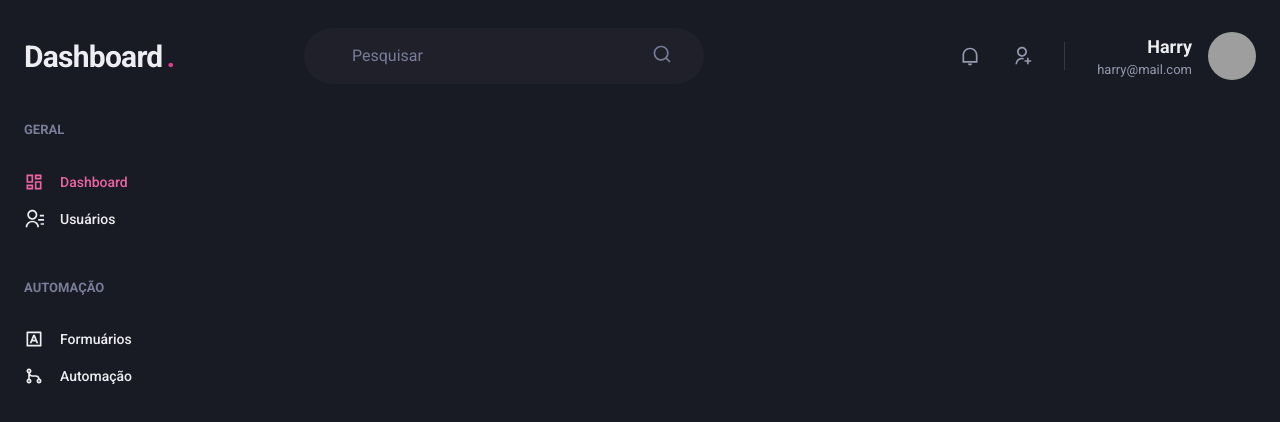
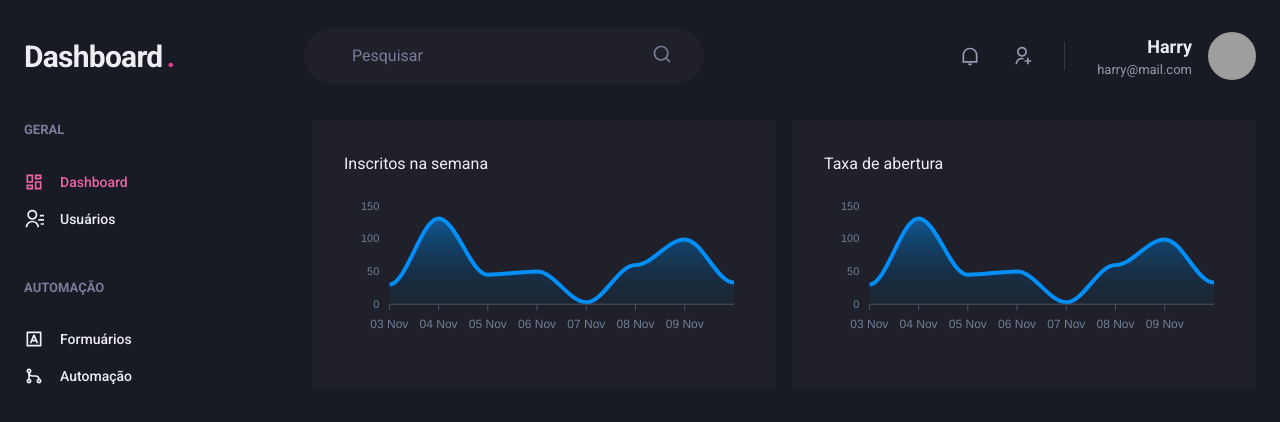
Before and after one commit to YuryRegis/ignite-next-dashboard, a Next.js app: page /dashboard in a window 1280 px wide. Shown: the top 422 px of the page. Built offline with nearby package versions, Linux system fonts and the light colour scheme; grey boxes are pictures that could not be loaded.

Commit message:
feat: create dashboard grid with charts

```diff
--- a/src/pages/dashboard.tsx
+++ b/src/pages/dashboard.tsx
@@ -1,5 +1,52 @@
+import dynamic from "next/dynamic";
 import { Header, Sidebar } from "../components";
-import { Flex, Button, Stack } from "@chakra-ui/react";
+import { Box, Flex, Text, SimpleGrid, theme } from "@chakra-ui/react";
+
+const Chart = dynamic(() => import("react-apexcharts"), {
+  ssr: false,
+});
+const options = {
+  chart: {
+    toolbar: false,
+    zoom: { enabled: false },
+    foreColor: theme.colors.gray[500],
+  },
+  grid: { show: false },
+  dataLabels: { enabled: false },
+  stroke: { curve: "smooth" },
+  xaxis: {
+    type: "datetime",
+    axisBorder: {
+      color: theme.colors.gray[600],
+    },
+    axisTicks: { color: theme.colors.gray[600] },
+    categories: [
+      "2022-11-03T00:00:00.000Z",
+      "2022-11-04T00:00:00.000Z",
+      "2022-11-05T00:00:00.000Z",
+      "2022-11-06T00:00:00.000Z",
+      "2022-11-07T00:00:00.000Z",
+      "2022-11-08T00:00:00.000Z",
+      "2022-11-09T00:00:00.000Z",
+      "2022-11-10T00:00:00.000Z",
+    ],
+  },
+  fill: {
+    opacity: 0.3,
+    type: "gradient",
+    gradient: {
+      shade: "dark",
+      opacityFrom: 0.7,
+      opacityTo: 0.3,
+    },
+  },
+};
+const series = [
+  {
+    name: "series1",
+    data: [30, 131, 45, 50, 3, 60, 99, 33],
+  },
+];
 
 export default function Dashboard() {
   return (
@@ -8,6 +55,18 @@ export default function Dashboard() {
 
       <Flex px="6" my="6" w="100%" mx="auto" maxWidth={1400}>
         <Sidebar />
+
+        <SimpleGrid flex="1" gap="4" align="flex-start" minChildWidth="320px">
+          <Box p="8" pb="4" bg="gray.800" borderRadious={8}>
+            <Text>Inscritos na semana</Text>
+            <Chart type="area" height={160} series={series} options={options} />
+          </Box>
+
+          <Box p="8" pb="4" bg="gray.800" borderRadious={8}>
+            <Text>Taxa de abertura</Text>
+            <Chart type="area" height={160} series={series} options={options} />
+          </Box>
+        </SimpleGrid>
       </Flex>
     </Flex>
   );
```
